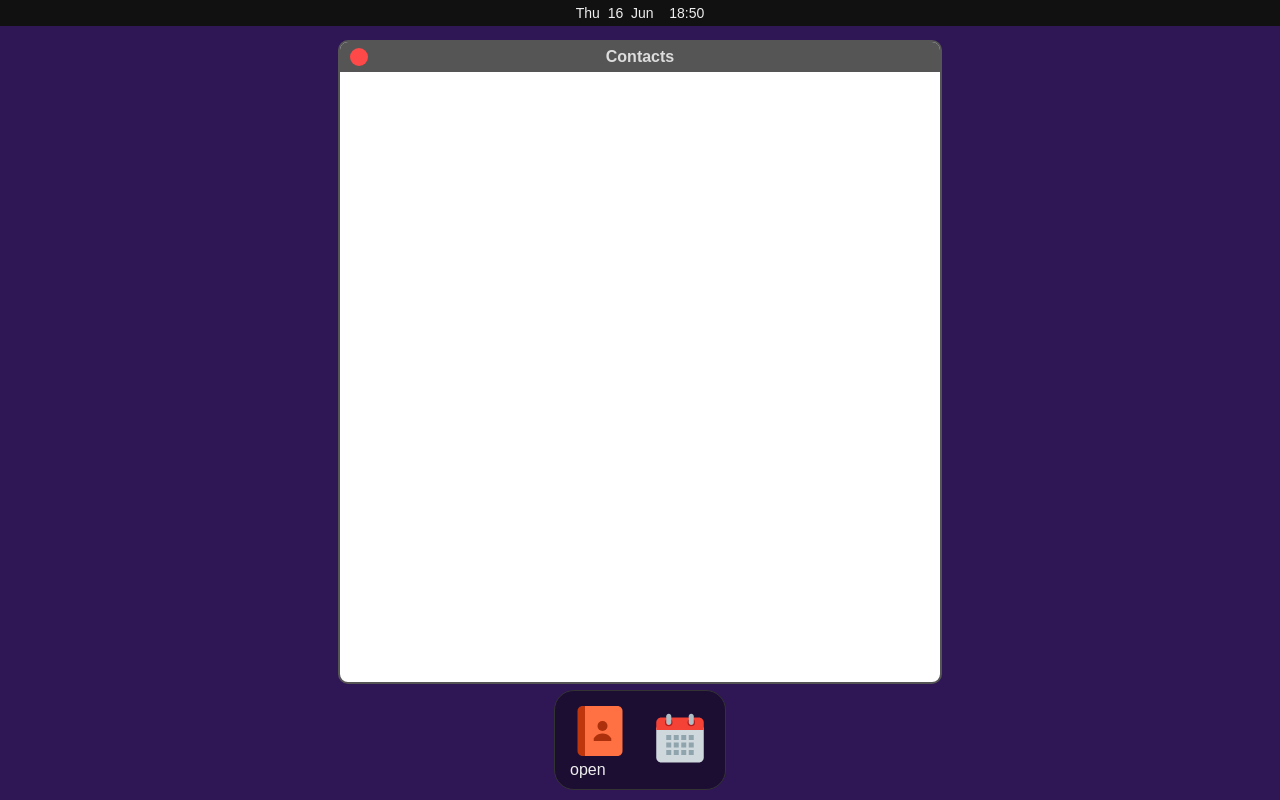
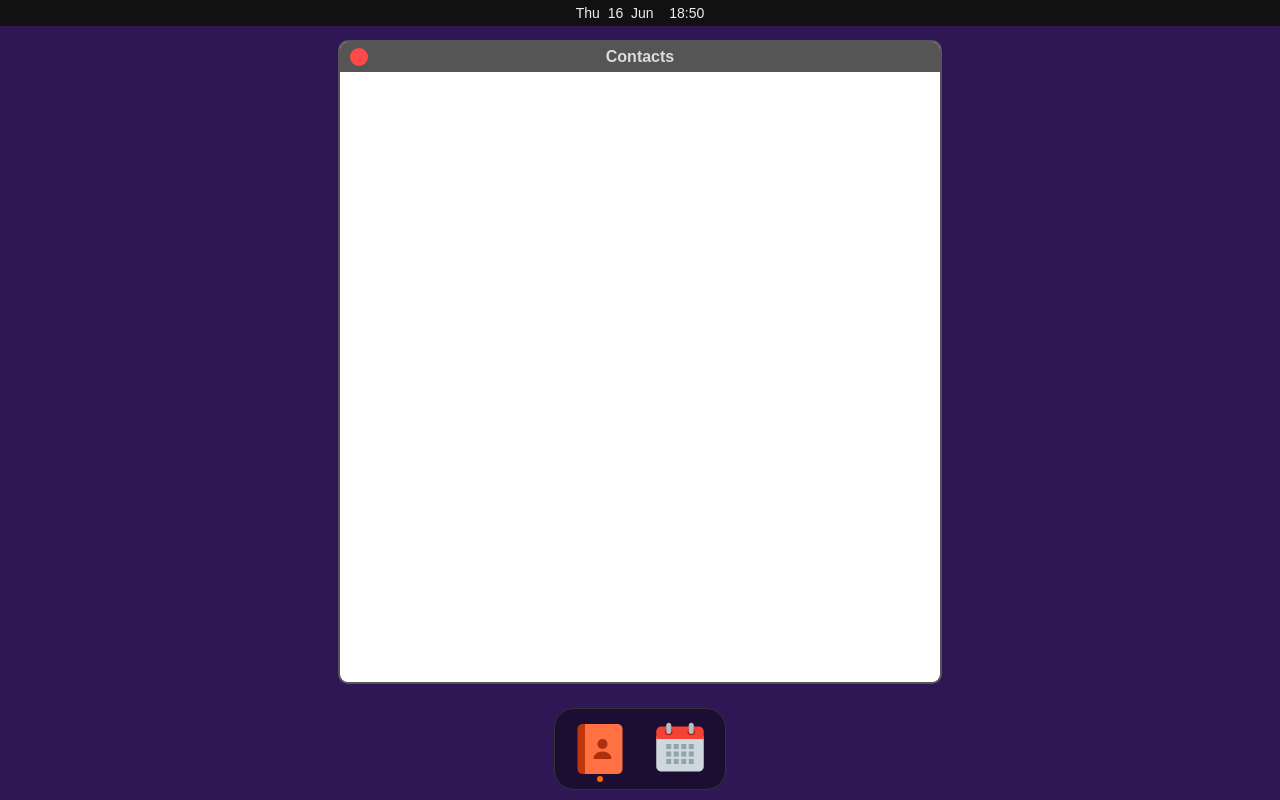
Before and after one commit to PylSerg/webium-os, a React (Create React App) app: page / in a window 1280 px wide. Both pictures are taken after a click on the item "Contacts". Built offline with nearby package versions, Linux system fonts and the light colour scheme.

Commit message:
adds active dot

```diff
--- a/src/components/Dockbar/Dockbar.js
+++ b/src/components/Dockbar/Dockbar.js
@@ -16,6 +16,7 @@ export default function Dockbar() {
 			minimizeWindow(idx);
 			return;
 		}
+
 		setState([...state, (state[idx].open = true)]);
 	};
 
@@ -65,7 +66,7 @@ export default function Dockbar() {
 					<li className={styles.item} key={f.id} onClick={() => openWindow(index)}>
 						<p className={styles.title}>{f.title}</p>
 						{f.icon}
-						{f.open && "open"}
+						{f.open && <div className={styles.active}></div>}
 					</li>
 				))}
 			</ul>
--- a/src/components/Dockbar/Dockbar.module.css
+++ b/src/components/Dockbar/Dockbar.module.css
@@ -28,6 +28,8 @@
 
     display: flex;
     flex-direction: column;
+    justify-content: center;
+    align-items: center;
 
     padding: 5px;
     margin: 0;
@@ -56,7 +58,6 @@
     transform: translateX(-50%);
 
     display: inline-flex;
-    justify-content: center;
 
     opacity: 0;
     transition: var(--transition-title);
@@ -84,3 +85,15 @@
     padding: 0;
     margin: 0;
 }
+
+.active {
+    position: absolute;
+    bottom: 2px;
+
+    width: 6px;
+    height: 6px;
+
+    background-color: rgb(255, 102, 0);
+
+    border-radius: 50px;
+}
```
